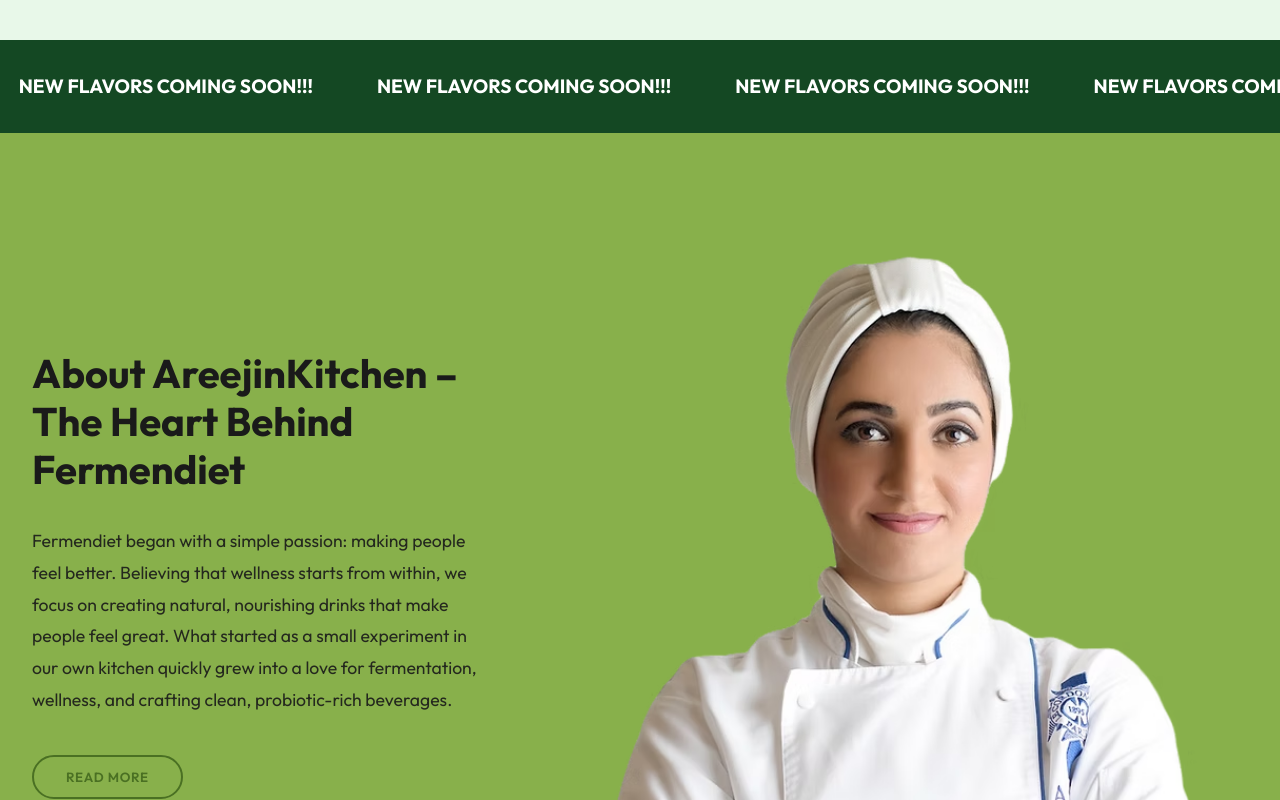
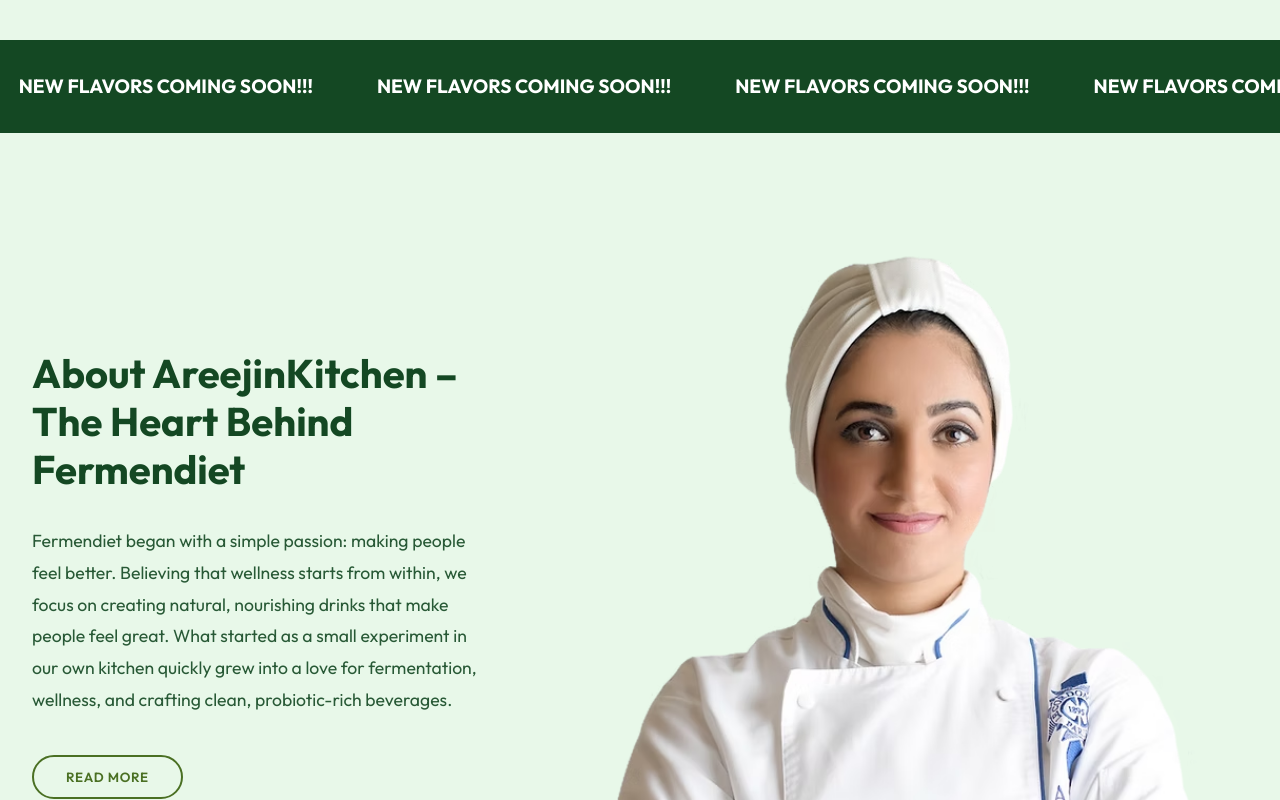
Before and after one commit to Haiderr89/FermenDiet, a React (Vite) app: page / in a window 1280 px wide. Shown: the part 1560-2360 px from the top of the page. Built offline with nearby package versions, Linux system fonts and the light colour scheme.

Commit message:
logo fix

```diff
--- a/src/components/About.css
+++ b/src/components/About.css
@@ -1,4 +1,4 @@
-.about {
+.about-section {
     padding: var(--spacing-xl) 0 0;
     /* background-color: #7CB342; */
     /* Slightly different green or same? Let's use a fresh green */
--- a/src/pages/About.jsx
+++ b/src/pages/About.jsx
@@ -7,6 +7,7 @@
 import areej6 from '../assets/Areej/areej6.avif';
 import areej7 from '../assets/Areej/areej7.avif';
 import areej8 from '../assets/Areej/areej8.avif';
+import areejImage from '../assets/Areej/areej9.avif';
 
 const storyImages = [
     areej1,
```
